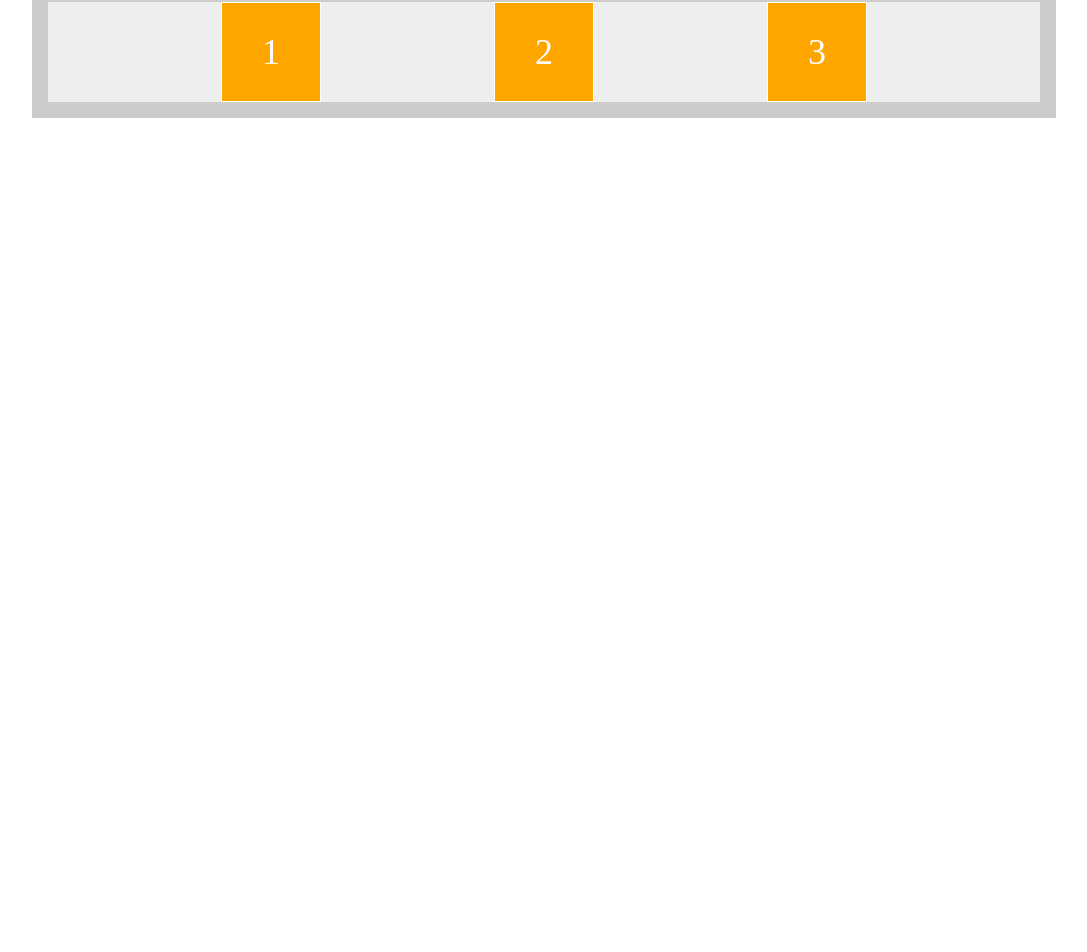
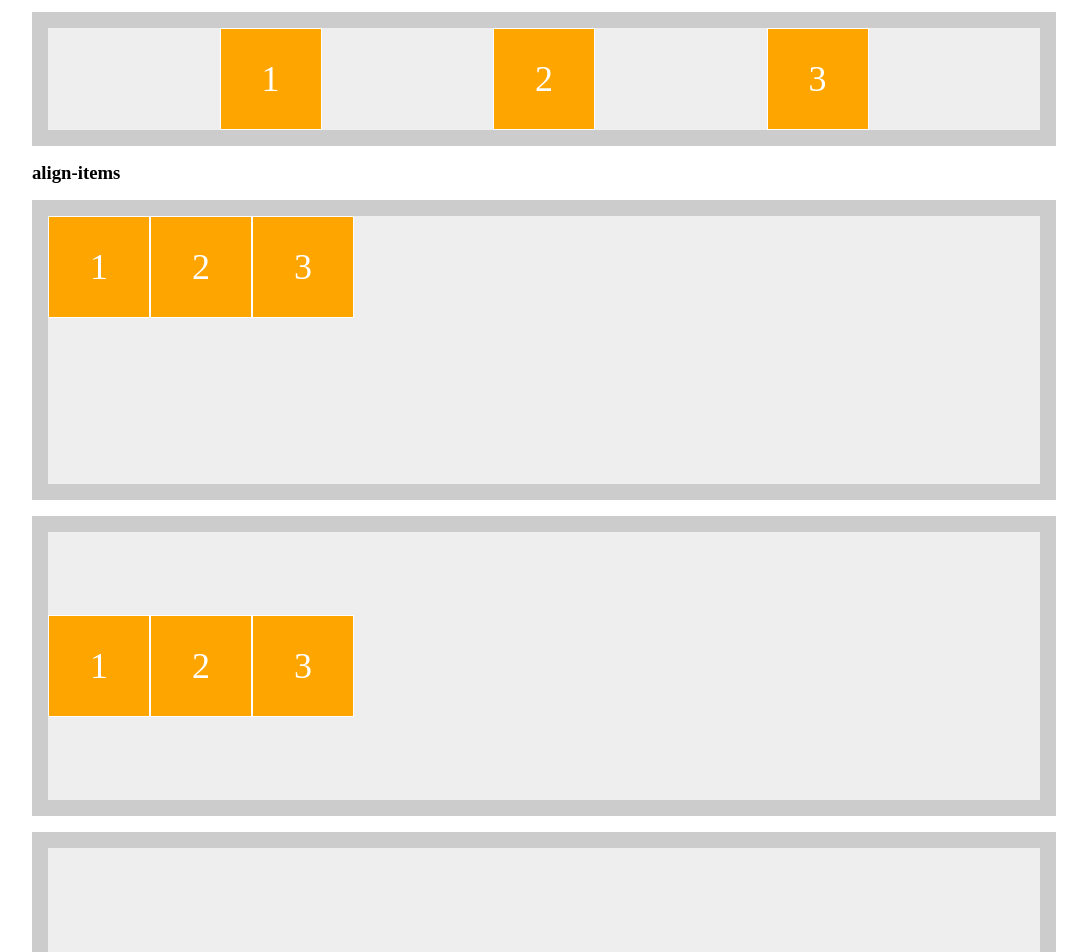
Before and after one commit to cccoding365/flex-layout-guide, a Vue app: page /#/ in a window 1280 px wide. Shown: the part 1838-2790 px from the top of the page, without its empty margins (96-1183 px from the left). Before the commit the page ends 1972 px from the top, so only its background shows below. Built offline with nearby package versions, Linux system fonts and the light colour scheme.

Commit message:
新增align-items的四种情况

```diff
--- a/src/App.vue
+++ b/src/App.vue
@@ -1,13 +1,15 @@
 <template>
     <main>
         <flexDirection />
-        <justifyContent/>
+        <justifyContent />
+        <alignItems />
     </main>
 </template>
 
 <script setup>
 import flexDirection from '@/views/flex-direction/index.vue'
-import justifyContent from '@/views/justify-content/index.vue';
+import justifyContent from '@/views/justify-content/index.vue'
+import alignItems from '@/views/align-items/index.vue';
 
 </script>
 
--- a/src/style.css
+++ b/src/style.css
@@ -16,16 +16,19 @@ h3 {
 }
 
 .container .item {
-	width: 100px;
-	height: 100px;
 	background-color: orange;
 	border: 1px solid #fff;
 	display: flex;
 	align-items: center;
 	justify-content: center;
+	width: fit-content;
 }
 
 .container .item .innerbox {
+	width: 100px;
+	height: 100px;
+	text-align: center;
+	line-height: 100px;
 	color: #fff;
 	font-size: 36px;
 }
--- /dev/null
+++ b/src/views/align-items/Demo1.vue
@@ -0,0 +1,19 @@
+<template>
+    <div class="container">
+        <div class="item">
+            <div class="innerbox">1</div>
+        </div>
+        <div class="item">
+            <div class="innerbox">2</div>
+        </div>
+        <div class="item">
+            <div class="innerbox">3</div>
+        </div>
+    </div>
+</template>
+
+<style lang="less" scoped>
+.container {
+    align-items: flex-start;
+}
+</style>
--- /dev/null
+++ b/src/views/align-items/Demo2.vue
@@ -0,0 +1,19 @@
+<template>
+    <div class="container">
+        <div class="item">
+            <div class="innerbox">1</div>
+        </div>
+        <div class="item">
+            <div class="innerbox">2</div>
+        </div>
+        <div class="item">
+            <div class="innerbox">3</div>
+        </div>
+    </div>
+</template>
+
+<style lang="less" scoped>
+.container {
+    align-items: center;
+}
+</style>
--- /dev/null
+++ b/src/views/align-items/Demo3.vue
@@ -0,0 +1,19 @@
+<template>
+    <div class="container">
+        <div class="item">
+            <div class="innerbox">1</div>
+        </div>
+        <div class="item">
+            <div class="innerbox">2</div>
+        </div>
+        <div class="item">
+            <div class="innerbox">3</div>
+        </div>
+    </div>
+</template>
+
+<style lang="less" scoped>
+.container {
+    align-items: flex-end;
+}
+</style>
--- /dev/null
+++ b/src/views/align-items/Demo4.vue
@@ -0,0 +1,14 @@
+<template>
+    <div class="container">
+        <div class="item" v-for="(item, idx) in 3">
+            <div class="innerbox">{{ idx + 1 }}</div>
+        </div>
+    </div>
+</template>
+
+<style lang="less" scoped>
+.container {
+    flex-wrap: wrap;
+    align-items: stretch;
+}
+</style>
--- /dev/null
+++ b/src/views/align-items/index.vue
@@ -0,0 +1,21 @@
+<template>
+    <h3>align-items</h3>
+    <Demo1 />
+    <Demo2 />
+    <Demo3 />
+    <Demo4 />
+</template>
+
+<script setup>
+import Demo1 from './Demo1.vue'
+import Demo2 from './Demo2.vue'
+import Demo3 from './Demo3.vue'
+import Demo4 from './Demo4.vue'
+
+</script>
+
+<style lang="less" scoped>
+.container {
+    height: 300px;
+}
+</style>
```
